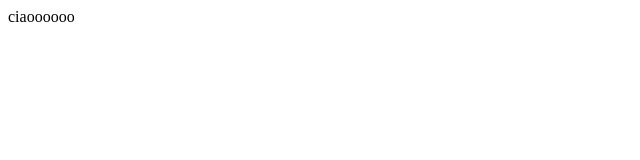
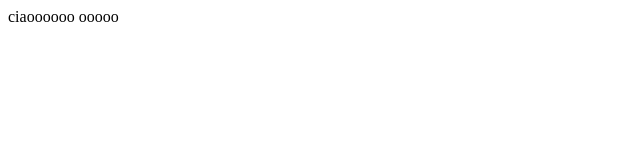
Before and after one commit to corso-giugno-talentform/progetti-laura, a plain HTML site: page prova.html in a window 1280 px wide. Shown: the full height of the page, 0-640 px from the left. Drawn offline with Linux system fonts and the light colour scheme.

Commit message:
first commit

```diff
--- a/prova.html
+++ b/prova.html
@@ -9,7 +9,7 @@
 
     <header>
 
-ciaoooooo
+ciaoooooo ooooo
 
     </header>
 
```
